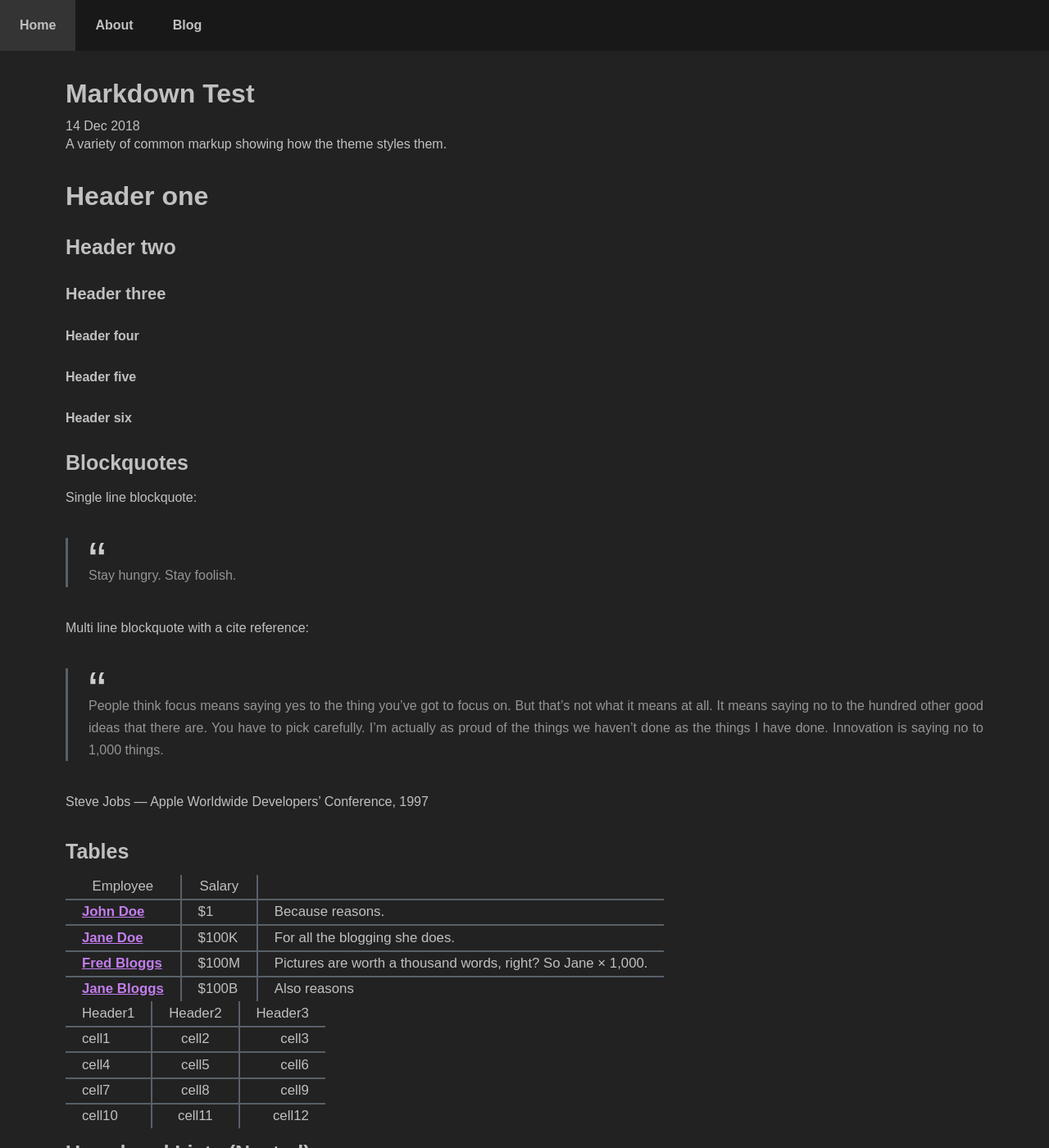
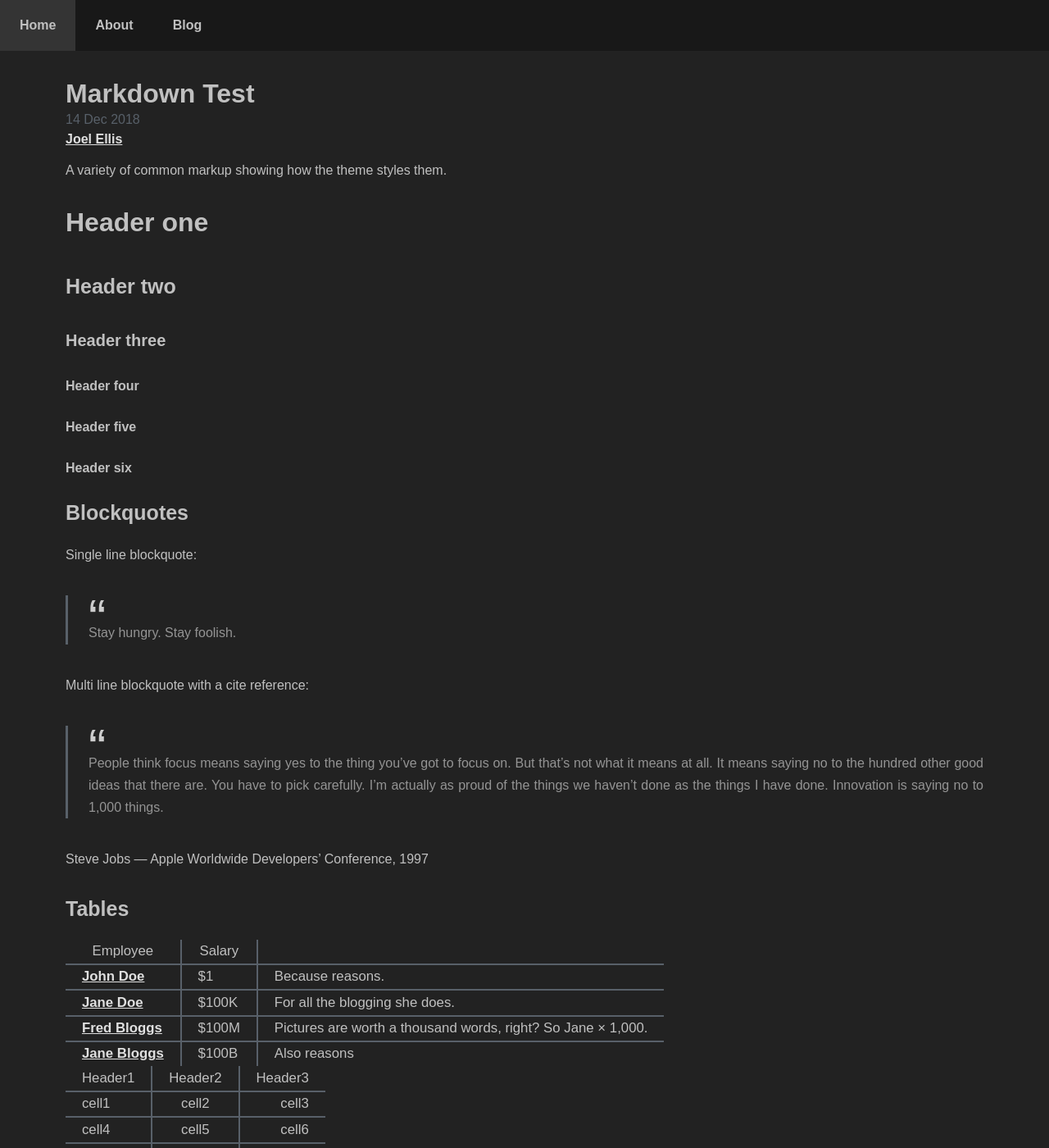
Before and after one commit to JadedBlueEyes/Plaincheck, a Jekyll site: the page built from _posts/2018-12-14-markdown-test.md, in a window 1280 px wide and 1400 px high. Shown: the whole window at 82% size. Built offline with Jekyll 4.4.1, drawn with Linux system fonts in a browser that asks for light colours.

Commit message:
better authors + links and lists.

```diff
--- a/_posts/2018-12-14-markdown-test.md
+++ b/_posts/2018-12-14-markdown-test.md
@@ -1,6 +1,7 @@
 ---
 layout: post
 title: Markdown Test
+author: Joel
 date: 2018-12-14 20:08 +0000
 categories:
   - Markup
--- a/_sass/_layout.scss
+++ b/_sass/_layout.scss
@@ -3,6 +3,23 @@ body {
   width: 100%;
   max-width: 100vw;
   scroll-behavior: smooth;
+}
+
+.post-meta {
+  margin-top: -1.5em;
+}
+
+.author-infocard {
+  padding: 0.5em 0 1em 0 ;
+}
+
+.post-list li > {
+  p {
+    margin-top: .1em;
+  }
+  h2 {
+    margin-bottom: .5em;
+  }
 }
 
 body {
--- a/_sass/_typography.scss
+++ b/_sass/_typography.scss
@@ -5,7 +5,7 @@ h3,
 h4,
 h5,
 h6 {
-  margin-bottom: 16px;
+  margin-bottom: 1em;
   font-family: $head-font;
   font-style: normal;
   font-variant: normal;
@@ -132,6 +132,16 @@ li {
   padding: 6px 0;
 }
 
+
+ul ul,
+ul ol,
+ol ol,
+ol ul {
+  margin-top: 0;
+  margin-bottom: 0;
+}
+
+
 // text styles
 em {
   font-style: italic;
@@ -179,3 +189,7 @@ kbd {
   line-height: 1.4;
   white-space: nowrap;
 }
+
+time {
+  color: $gray-400
+}
--- a/_sass/_vars.scss
+++ b/_sass/_vars.scss
@@ -37,8 +37,8 @@ $black-fade-30: rgba(#fff, 0.3);
 
 $line-color: $gray-400;
 $text-color: $text-gray-dark;
-$link-color: #C27DED;
-$link-active-color: #E0BEF9;
+$link-color: rgb(223, 223, 223);
+$link-active-color: rgb(216, 216, 216);
 
 $code-color: #f8f8f2;
 $code-bg-color: #272822;
```
Also changed, not shown: _posts/2019-06-03-introducing-plaincheck.md (+1 -0 lines), _posts/2019-06-03-markdown-demo.md (+1 -0 lines).
